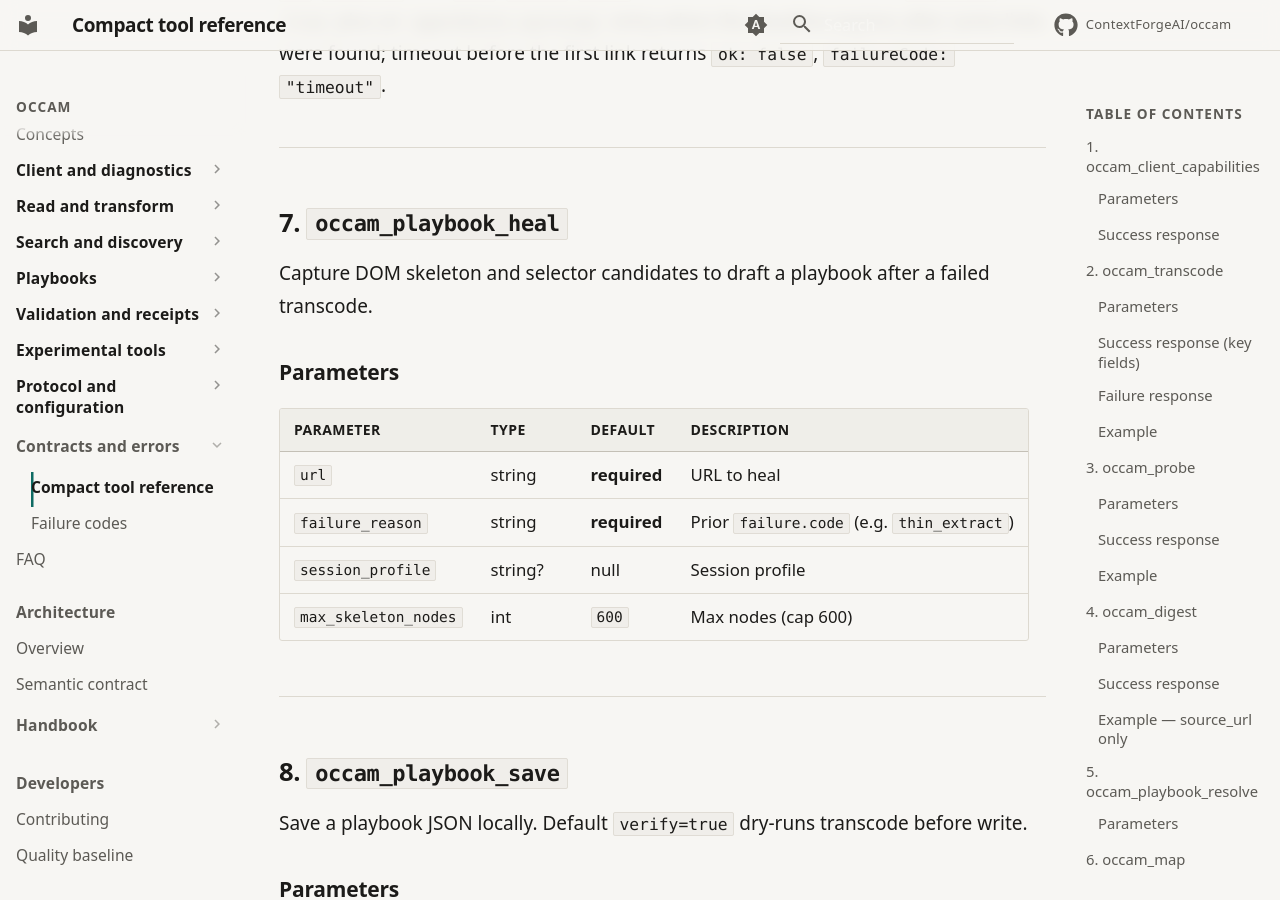
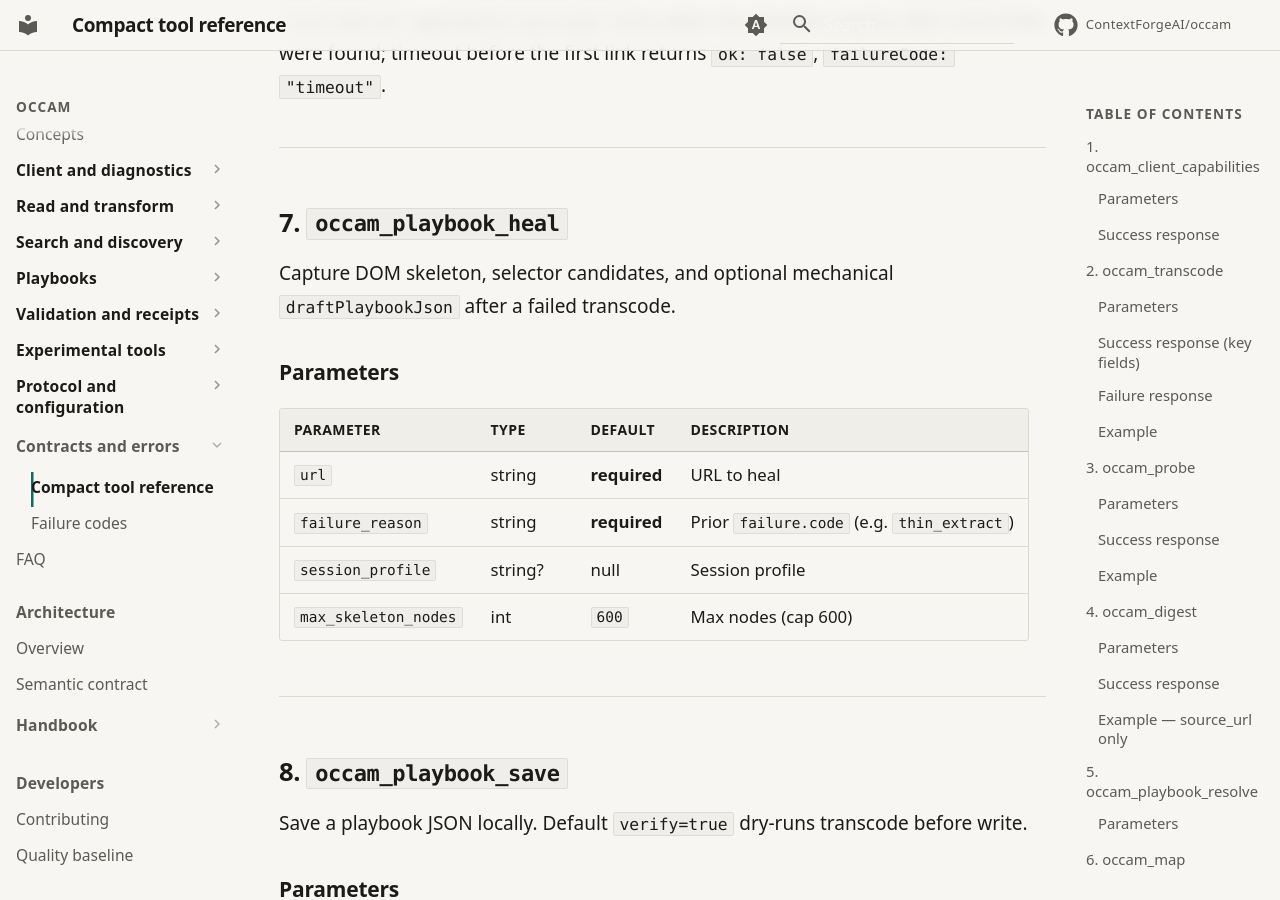
Before and after one commit to ContextForgeAI/occam, an MkDocs documentation site: the page built from docs/tools-reference.md, in a window 1280 px wide and 900 px high, scrolled down 8396 px. Built offline with MkDocs 1.6.1 and Material for MkDocs 9.7.7, drawn with Linux system fonts in a browser that asks for light colours; comment, search, counter and statistics services are not loaded.

Commit message:
docs: note heal draftPlaybookJson in tools-reference

```diff
--- a/docs/tools-reference.md
+++ b/docs/tools-reference.md
@@ -194,7 +194,7 @@ the first link returns `ok: false`, `failureCode: "timeout"`.
 
 ## 7. `occam_playbook_heal`
 
-Capture DOM skeleton and selector candidates to draft a playbook after a failed transcode.
+Capture DOM skeleton, selector candidates, and optional mechanical `draftPlaybookJson` after a failed transcode.
 
 ### Parameters
 
```
